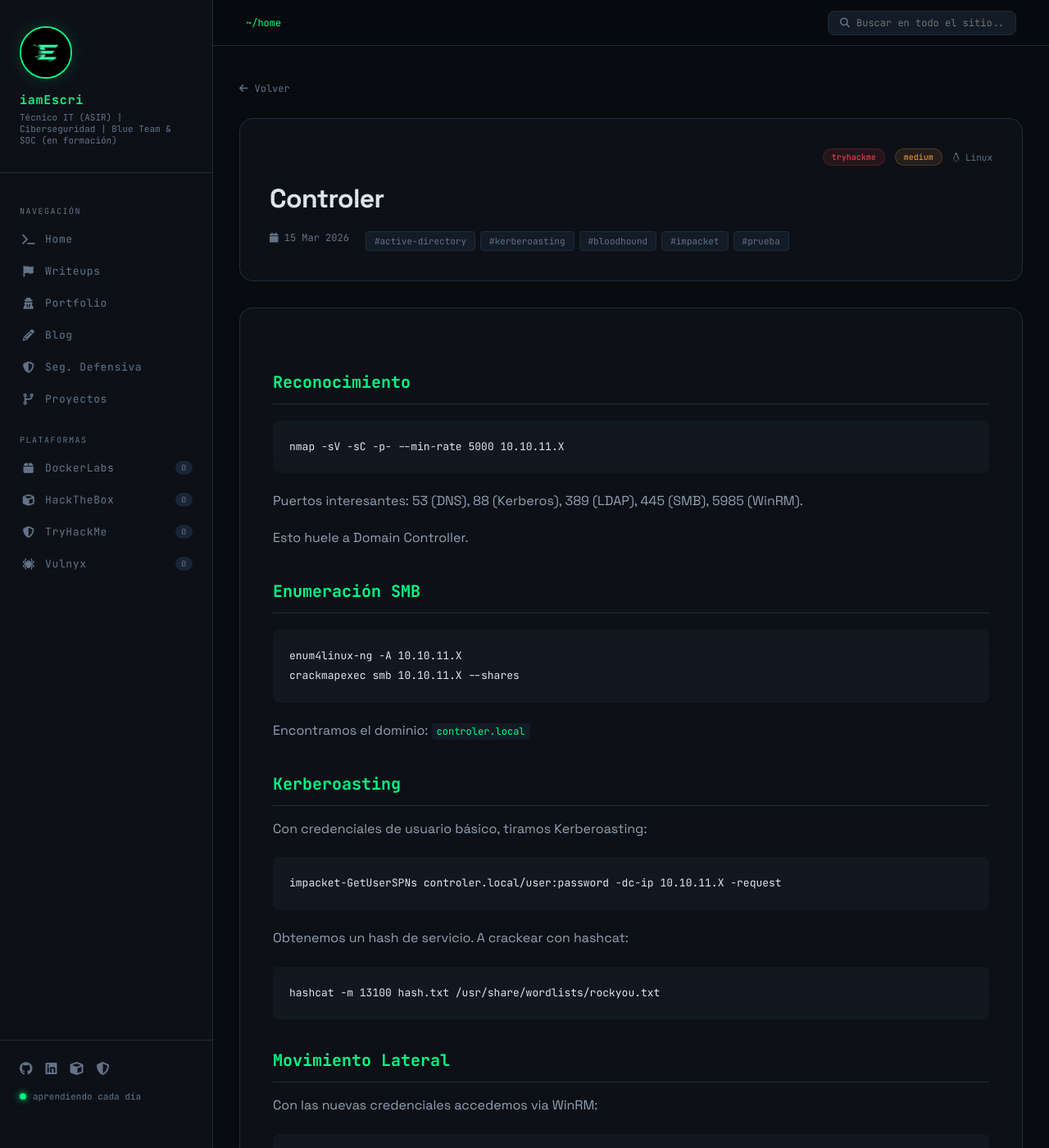
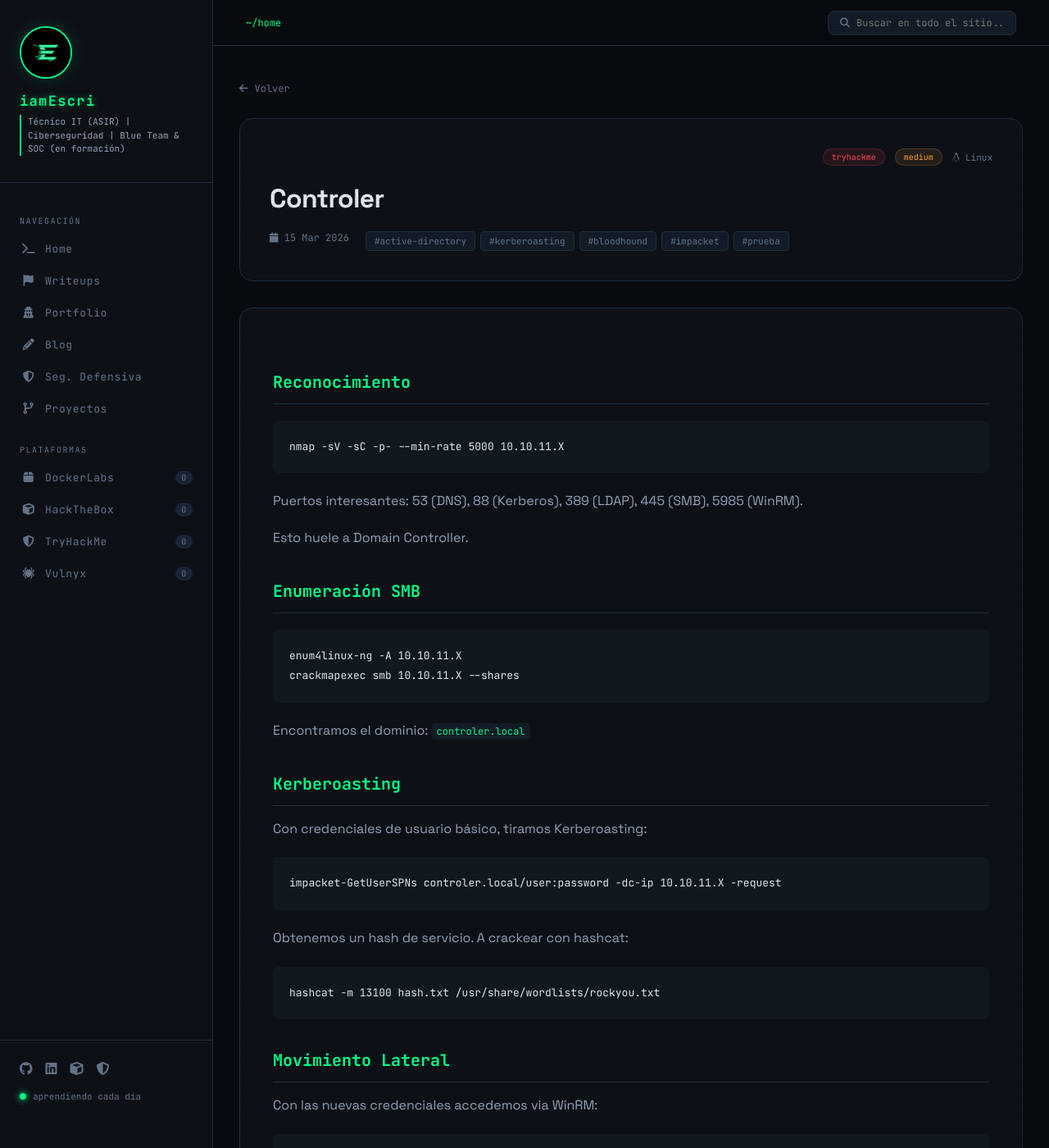
Before and after one commit to iamEscri/iamescri.github.io, a Jekyll site: the page built from _posts/writeups/2026-03-15-vulnyx-controler.md, in a window 1280 px wide and 1400 px high. Shown: the whole window at 82% size. Built offline with Jekyll 4.4.1, drawn with Linux system fonts in a browser that asks for light colours.

Commit message:
Update main.css

```diff
--- a/assets/css/main.css
+++ b/assets/css/main.css
@@ -92,17 +92,22 @@ body::before {
 
 .site-name {
   font-family: var(--font-mono);
-  font-size: 15px;
+  font-size: 17px;
   color: var(--green);
-  letter-spacing: 0.05em;
-  margin-bottom: 4px;
+  letter-spacing: 0.08em;
+  margin-bottom: 6px;
   font-weight: 700;
+  text-shadow: 0 0 10px rgba(0,255,136,0.4);
 }
 
 .site-tag {
   font-size: 11px;
-  color: var(--text-muted);
+  color: var(--text-dim);
   font-family: var(--font-mono);
+  line-height: 1.5;
+  border-left: 2px solid var(--green);
+  padding-left: 8px;
+  margin-top: 2px;
 }
 
 .sidebar-nav { flex: 1; padding: 24px 0; }
```
